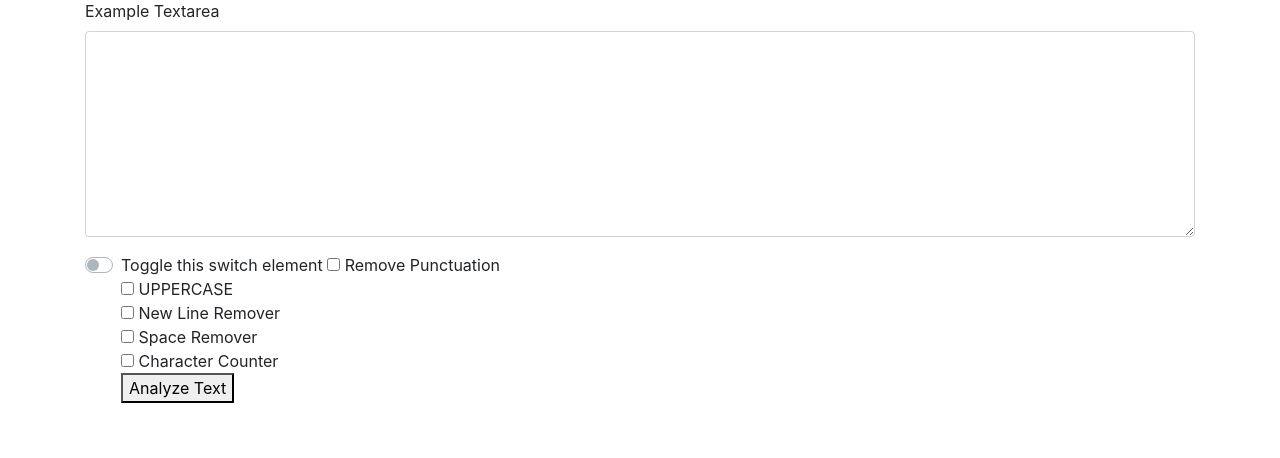
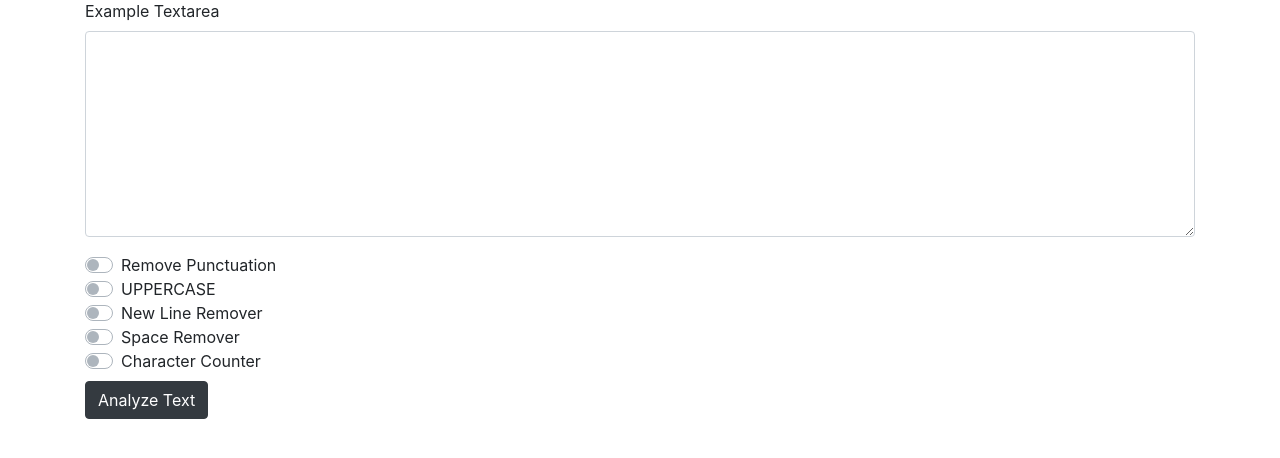
Before and after one commit to Aayush3014/Django_Tuts, a Django app: page / in a window 1280 px wide. Shown: the part 123-581 px from the top of the page. Run offline with Django 4.2, Linux system fonts and the light colour scheme.

Commit message:
Adding Switches for accessing features

```diff
--- a/textutils/templates/index.html
+++ b/textutils/templates/index.html
@@ -65,18 +65,38 @@
 <!--Switches under text area for using features of text Utility-->
 
 <div class="custom-control custom-switch">
-  <input type="checkbox" class="custom-control-input" id="customSwitch1">
-  <label class="custom-control-label" for="customSwitch1">Toggle this switch element</label>
-  <input type = "checkbox" name = 'removepunc'> Remove Punctuation</input><br>
-  <input type = "checkbox" name = 'fullcaps'> UPPERCASE</input><br>
-  <input type = "checkbox" name = 'newlineremover'> New Line Remover</input><br>
-  <input type = "checkbox" name = 'spaceremover'> Space Remover</input><br>
-  <input type = "checkbox" name = 'charcount'> Character Counter</input><br>
-  <button type = "submit">Analyze Text</button>
+  <input type="checkbox" name = 'removepunc' class="custom-control-input" id="customSwitch1">
+  <label class="custom-control-label" for="customSwitch1">Remove Punctuation</label>
+</div>
+
+<div class="custom-control custom-switch">
+  <input type="checkbox" name = 'fullcaps' class="custom-control-input" id="customSwitch2">
+  <label class="custom-control-label" for="customSwitch2">UPPERCASE</label>
+</div>
+
+<div class="custom-control custom-switch">
+  <input type="checkbox" name = 'newlineremover' class="custom-control-input" id="customSwitch3">
+  <label class="custom-control-label" for="customSwitch3">New Line Remover</label>
+</div>
+
+<div class="custom-control custom-switch">
+  <input type="checkbox" name = 'spaceremover' class="custom-control-input" id="customSwitch4">
+  <label class="custom-control-label" for="customSwitch4">Space Remover</label>
+</div>
+
+<div class="custom-control custom-switch">
+  <input type="checkbox" name = 'charcount' class="custom-control-input" id="customSwitch5">
+  <label class="custom-control-label" for="customSwitch5">Character Counter</label>
 
 </div>
 
+
+<button type="submit" class="btn btn-dark mt-2">Analyze Text</button>
+
+
+
 </div>
+
 
     <!-- Optional JavaScript; choose one of the two! -->
 
```
